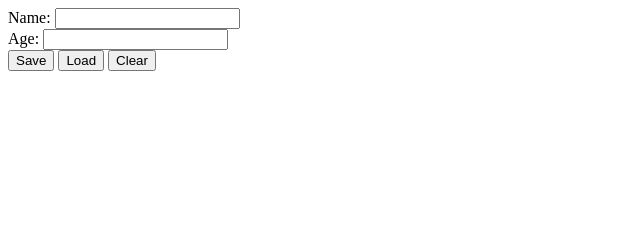
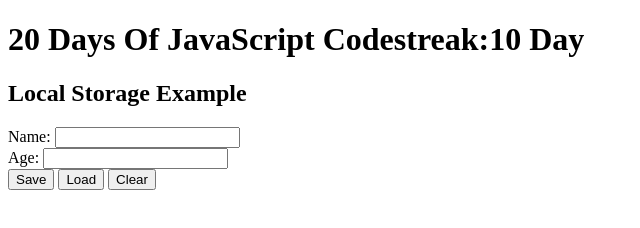
Before and after one commit to Dokutaiyo/20_days_of_codestreak, a plain HTML site: page Day 13/index.html in a window 1280 px wide. Shown: the whole page, without its empty margins (0-640 px from the left). Drawn offline with Linux system fonts and the light colour scheme.

Commit message:
Clean up

```diff
--- a/Day 13/index.html
+++ b/Day 13/index.html
@@ -1,9 +1,11 @@
 <!DOCTYPE html>
 <html>
   <head>
-    <title>Local Storage Example</title>
+    <title>20 Days Of JavaScript Codestreak</title>
   </head>
   <body>
+    <h1>20 Days Of JavaScript Codestreak:10 Day</h1>
+    <h2>Local Storage Example</h2>
     <form>
       <label for="name">Name:</label>
       <input type="text" id="name" name="name">
```
